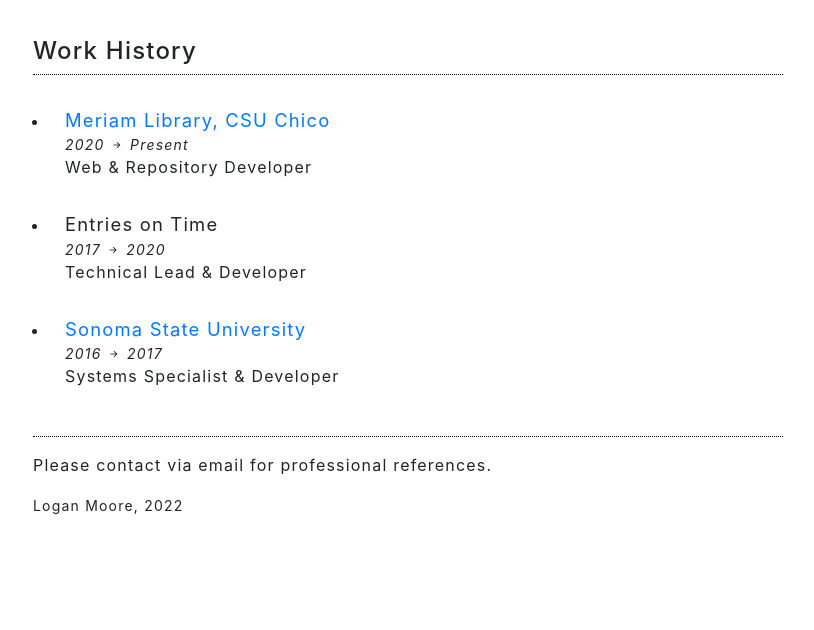
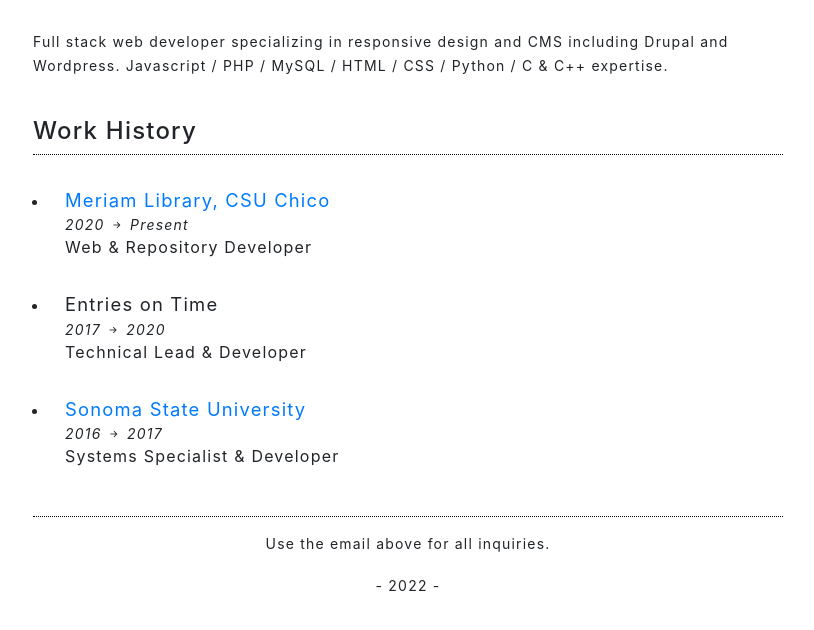
Before and after one commit to loganamoore/personal-website, a plain HTML site: page index.html in a window 1280 px wide. Shown: the part 224-854 px from the top of the page, without its empty margins (31-845 px from the left). Before the commit the page ends 818 px from the top, so only its background shows below. Drawn offline with nearby package versions, Linux system fonts and the light colour scheme.

Commit message:
Final touches and added blurb.

```diff
--- a/index.html
+++ b/index.html
@@ -54,6 +54,15 @@
       </ul>
     </section>
 
+    <section id="expertise">
+      <p>
+        <small>
+          Full stack web developer specializing in responsive design and CMS including Drupal and Wordpress.
+          Javascript / PHP / MySQL / HTML / CSS / Python / C &amp; C++ expertise.
+        </small>
+      </p>
+    </section>
+
     <section>
       <h4 class="section-title">Work History</h4>
       <ol id="work-history">
@@ -80,8 +89,10 @@
     </section>
 
     <footer>
-      <div><p>Please contact via email for professional references.</p></div>
-      <div><p><small>Logan Moore, 2022</small></p></div>
+      <small>
+        <div>Use the email above for all inquiries.</div>
+        <div><br>- 2022 -</div>
+      </small>
     </footer>
 
   </main>
--- a/styles.css
+++ b/styles.css
@@ -15,6 +15,7 @@ footer{
   border-top: 1px dotted #000;
   margin-top: 3rem;
   padding-top: 1rem;
+  text-align: center;
 }
 
 a, a:hover, a:visited, a:active{
@@ -39,8 +40,11 @@ ul, ol{
 }
 
 @media(max-width: 767px){
+  header, #info{
+    text-align: center;
+  }
+
   #info{
-    text-align: left;
     margin-top: 2rem;
   }
 }
@@ -53,13 +57,17 @@ ul, ol{
   margin-right: 0.5rem;
 }
 
-#social-media{
+#social-media, #expertise{
   margin-top: 2rem;
 }
 
 #social-media li{
   display: inline-block;
   margin-right: 1.5rem;
+}
+
+#social-media li:last-of-type{
+  margin-right: 0;
 }
 
 #work-history{
```
